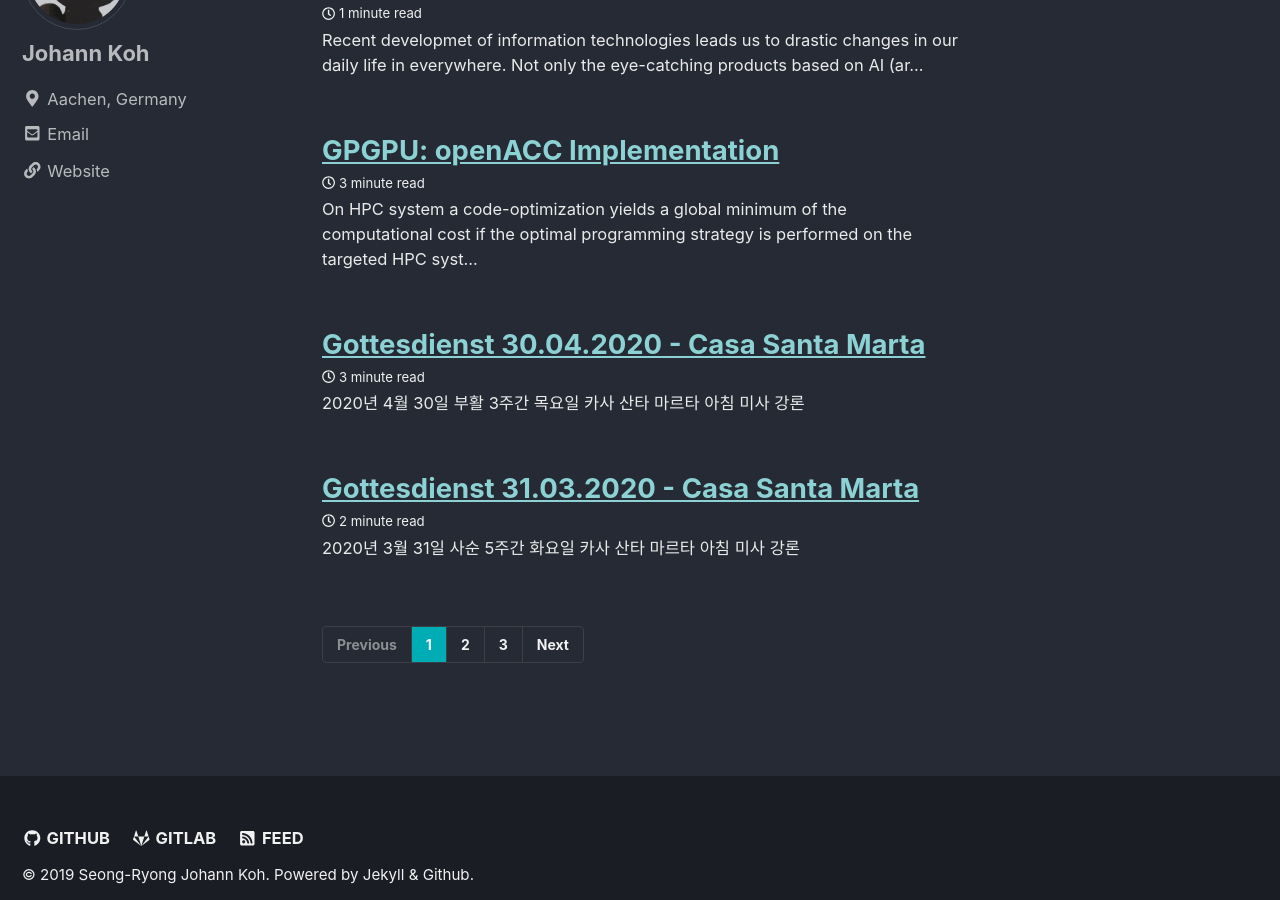
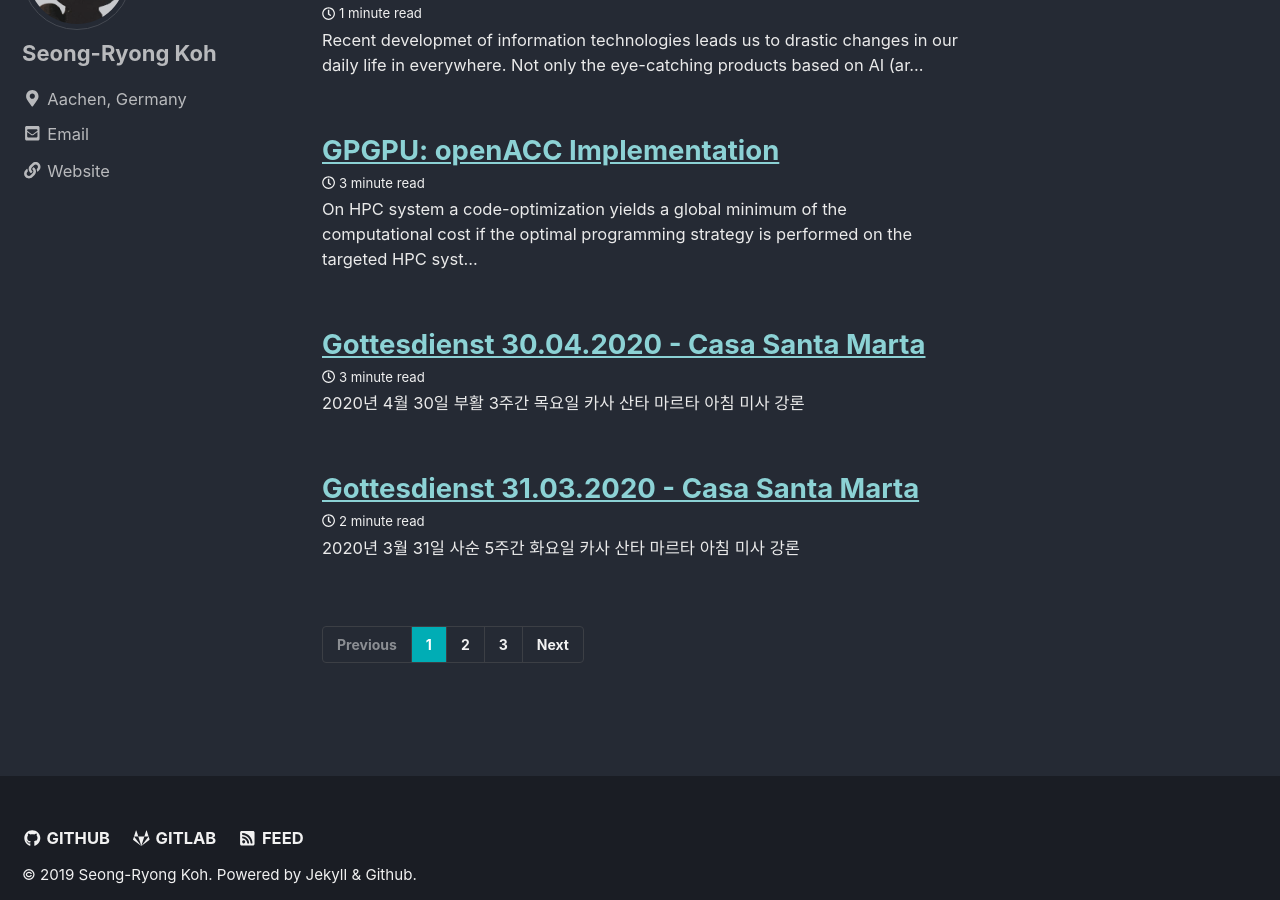
Before and after one commit to meuus/meuus.github.io, a Jekyll site: the page built from index.html, in a window 1280 px wide and 900 px high, scrolled down 834 px. Built offline with Jekyll 4.4.1, drawn with Linux system fonts in a browser that asks for light colours; cached includes are drawn as plain includes; the list of posts is cut into pages by our own code.

Commit message:
update config

```diff
--- a/_config.yml
+++ b/_config.yml
@@ -18,7 +18,7 @@ minimal_mistakes_skin    : "dark" # "air", "aqua", "contrast", "dark", "dirt", "
 locale                   : "ko-KO"
 title                    : "MEUUS"
 title_separator          : "-"
-name                     : "Seong-Ryong Johann Koh"
+name                     : "Seong-Ryong Koh"
 description              : ""
 url                      : "https://meuus.github.io" # the base hostname & protocol for your site
 baseurl                  : # the subpath of your site, e.g. "/blog"
@@ -106,7 +106,7 @@ analytics:
 
 # Site Author
 author:
-  name             : "Johann Koh"
+  name             : "Seong-Ryong Koh"
   avatar           : "/assets/images/bio_avatar.png"
   bio              : ""
   location         : "Aachen, Germany"
```
